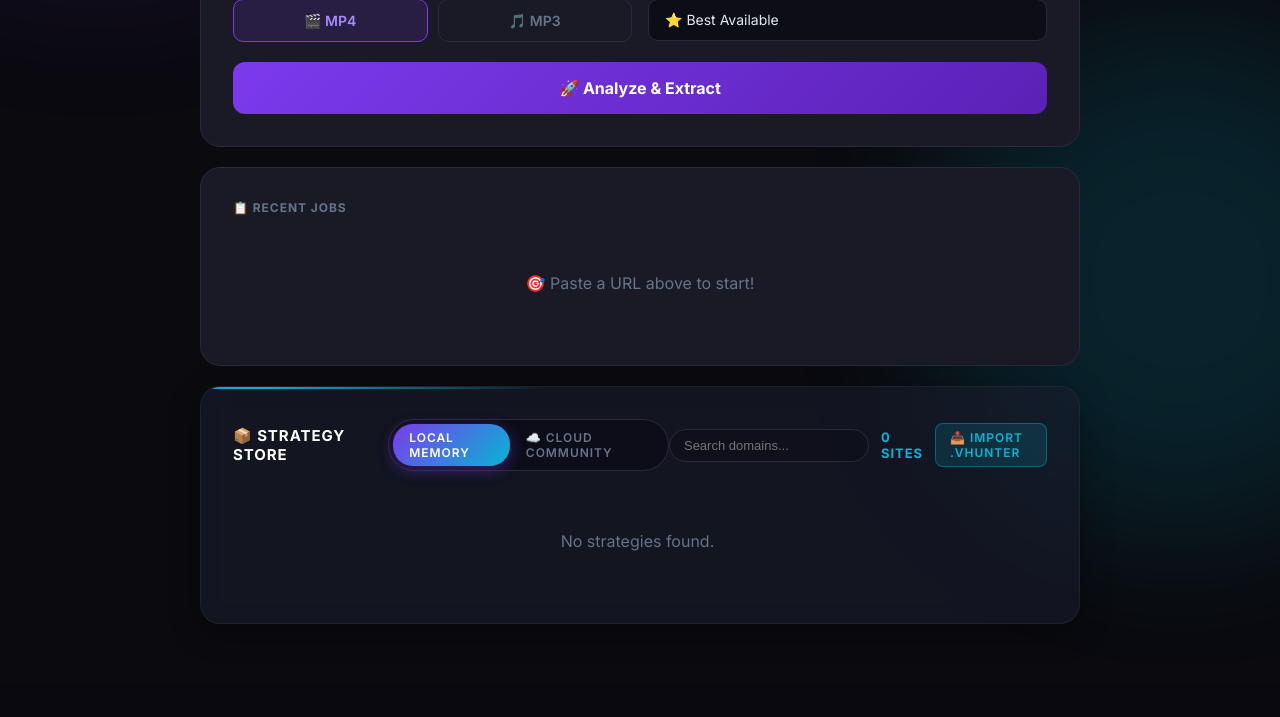
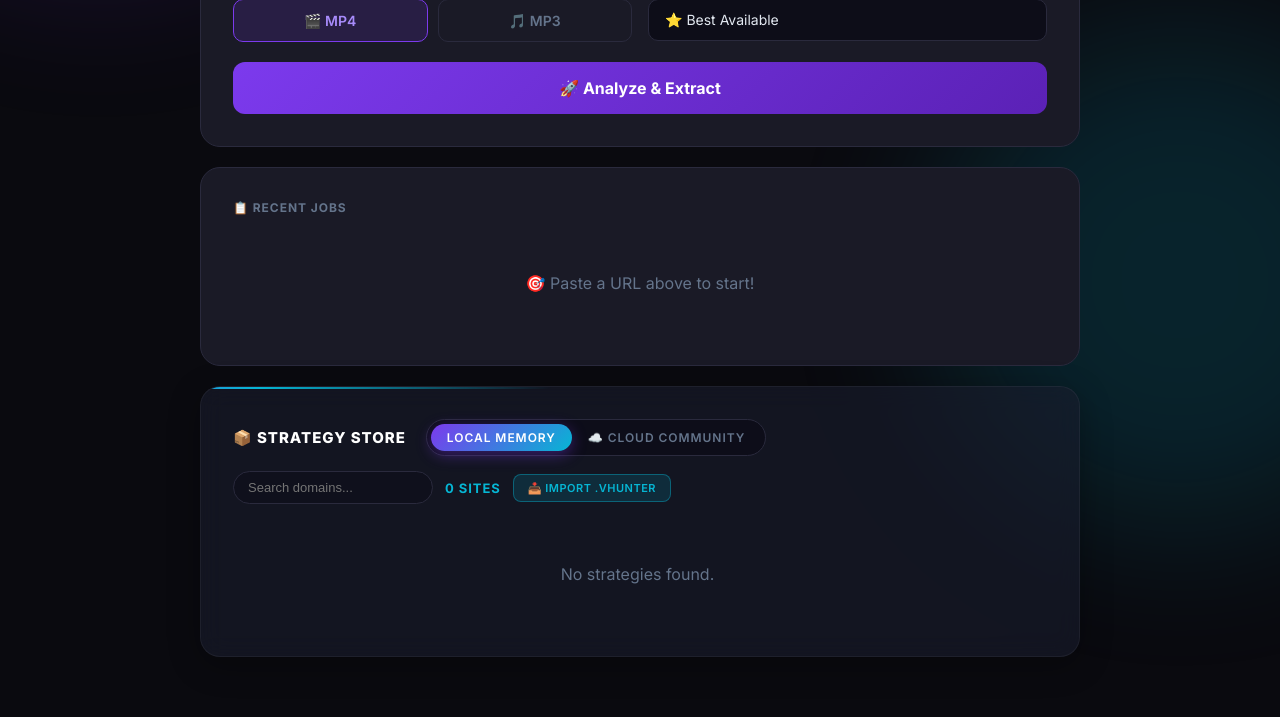
Before and after one commit to ghassen15874/VideoAgent, a Flask app: page / in a window 1280 px wide. Shown: the part 420-1137 px from the top of the page. Before the commit the page ends 1044 px from the top, so only its background shows below. Run offline with Flask 3, Linux system fonts and the light colour scheme; data that the repository does not hold is empty.

Commit message:
fix: prevent layout shifts in Strategy Store header

```diff
--- a/templates/index.html
+++ b/templates/index.html
@@ -267,22 +267,27 @@ header p{color:var(--muted);font-size:15px;max-width:500px;margin:0 auto;}
   </div>
 
   <div class="card store-card">
-    <div class="card-title" style="display:flex; justify-content:space-between; align-items:center; margin-bottom: 20px;">
-      <div style="display:flex; align-items:center; gap: 15px;">
-        <span style="font-size: 15px; color: #fff;">📦 Strategy Store</span>
-        <div class="mode-toggle">
+    <div class="card-title" style="display:flex; flex-wrap:wrap; justify-content:space-between; align-items:center; gap:15px; margin-bottom: 20px;">
+
+      <div style="display:flex; align-items:center; gap:20px; flex: 1; min-width: max-content;">
+        <span style="font-size: 15px; color: #fff; white-space: nowrap; font-weight: 800; letter-spacing: 1px; text-transform: uppercase;">📦 Strategy Store</span>
+        <div class="mode-toggle" style="flex-shrink: 0;">
           <div class="mode-btn active" id="btnLocalStore" onclick="switchStore('local')">Local Memory</div>
           <div class="mode-btn" id="btnCloudStore" onclick="switchStore('cloud')">☁️ Cloud Community</div>
         </div>
       </div>
-      <div style="display:flex; gap:12px; align-items:center">
+
+      <div style="display:flex; gap:12px; align-items:center; flex-wrap: wrap; justify-content: flex-end;">
         <input type="text" id="storeSearch" class="store-search" placeholder="Search domains..." onkeyup="handleStoreSearch()">
-        <span id="storeCount" style="color:var(--accent2); font-weight:700; font-size: 13px;">0 sites</span>
-        <label class="copy-btn" id="btnImportVhunter" style="cursor:pointer; font-weight:600; margin:0; background: rgba(6, 182, 212, 0.15); border-color: rgba(6, 182, 212, 0.4); color: var(--accent2);">
-          📥 Import .vhunter
-          <input type="file" id="importFile" accept=".vhunter" style="display:none" onchange="importStrategy(event)">
-        </label>
+        <span id="storeCount" style="color:var(--accent2); font-weight:700; font-size: 13px; white-space: nowrap;">0 sites</span>
+        <div id="importBtnContainer" style="min-width: 135px; display: flex; justify-content: flex-end;">
+          <label class="copy-btn" id="btnImportVhunter" style="cursor:pointer; font-weight:600; margin:0; background: rgba(6, 182, 212, 0.15); border-color: rgba(6, 182, 212, 0.4); color: var(--accent2); white-space: nowrap; text-transform: uppercase; font-size: 11px; letter-spacing: 0.5px;">
+            📥 Import .vhunter
+            <input type="file" id="importFile" accept=".vhunter" style="display:none" onchange="importStrategy(event)">
+          </label>
+        </div>
       </div>
+
     </div>
     <div id="storeList" style="max-height: 350px; overflow-y: auto; padding-right: 5px;">
       <div class="empty-state"><p>No strategies yet.</p></div>
@@ -535,7 +540,16 @@ function switchStore(mode){
   currentStoreMode = mode;
   document.getElementById('btnLocalStore').classList.toggle('active', mode==='local');
   document.getElementById('btnCloudStore').classList.toggle('active', mode==='cloud');
-  document.getElementById('btnImportVhunter').style.display = mode==='local' ? 'block' : 'none';
+  const importBtn = document.getElementById('btnImportVhunter');
+  if (mode === 'local') {
+    importBtn.style.visibility = 'visible';
+    importBtn.style.opacity = '1';
+    importBtn.style.pointerEvents = 'auto';
+  } else {
+    importBtn.style.visibility = 'hidden';
+    importBtn.style.opacity = '0';
+    importBtn.style.pointerEvents = 'none';
+  }
   refreshStore();
 }
 
```
